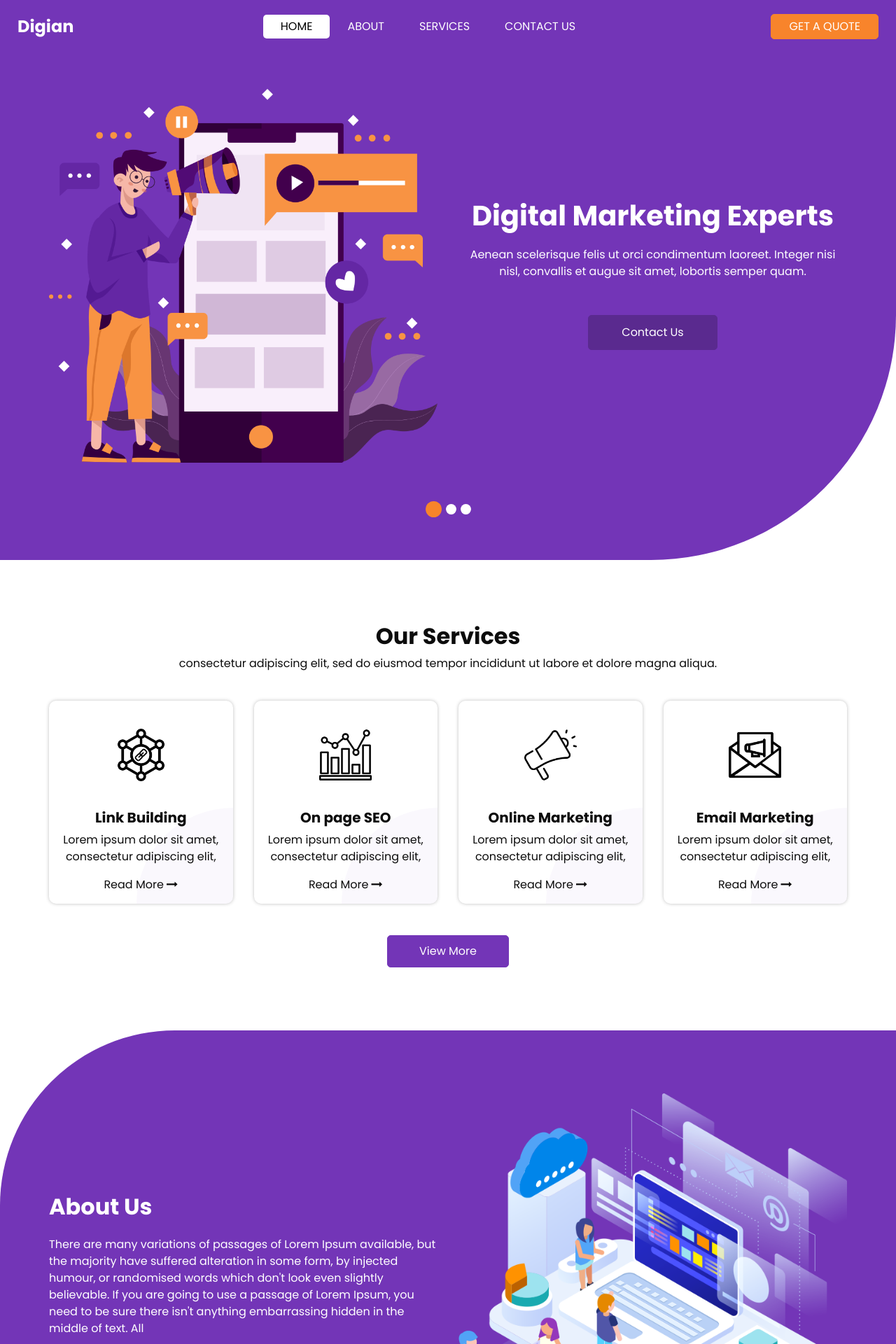
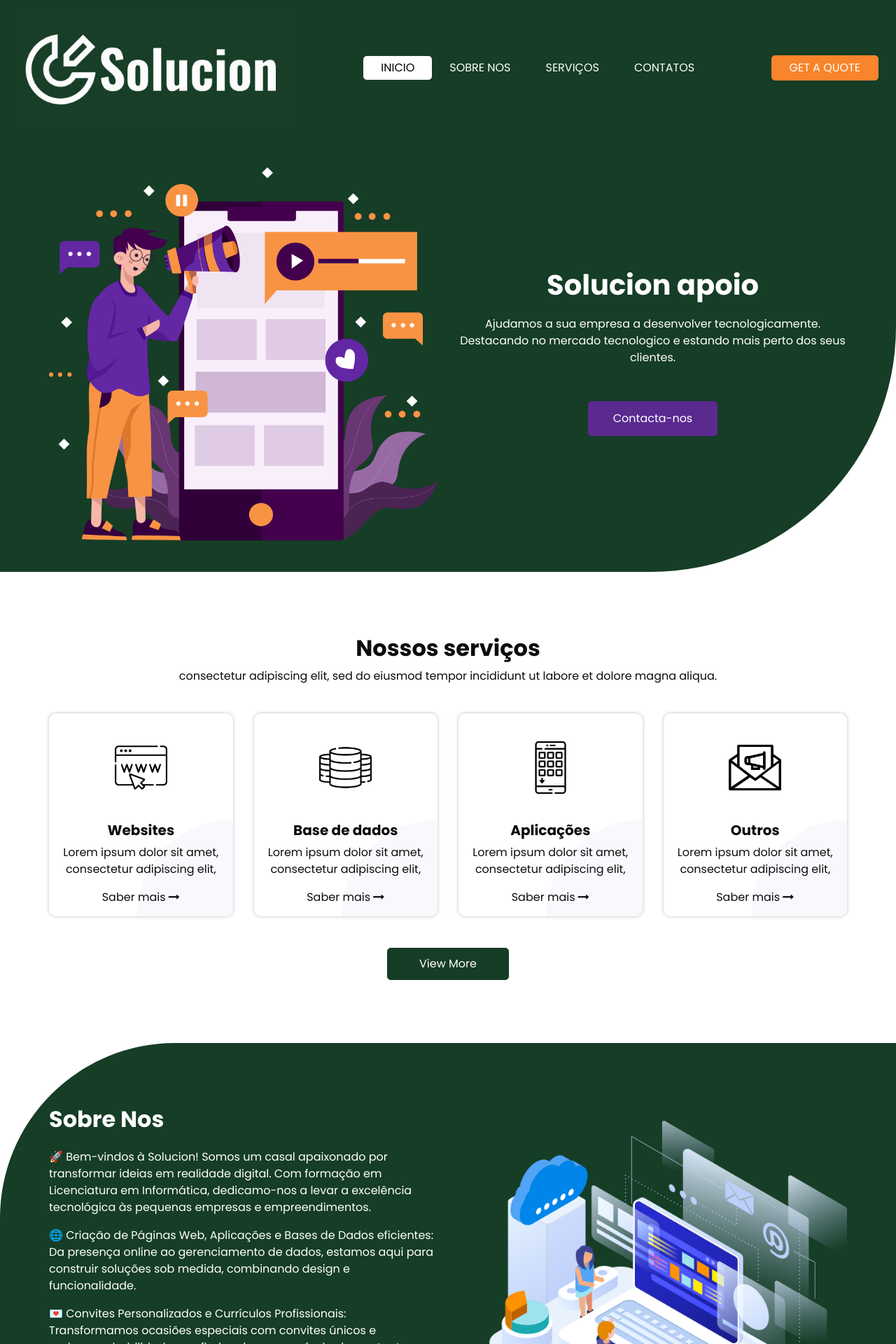
Before and after one commit to RedneyMonteiro15/Solucion, a PHP site: page / in a window 1280 px wide. Shown: the top 1920 px of the page at 70% size. Run offline with PHP 8.4, Linux system fonts and the light colour scheme; some libraries are stand-ins or nearby versions.

Commit message:
supervisão

```diff
--- a/css/style.css
+++ b/css/style.css
@@ -53,7 +53,7 @@ body {
 }
 
 .heading_container h2 span {
-  color: #7335b7;
+  color: #163D26;
 }
 
 .heading_container.heading_center {
@@ -92,7 +92,7 @@ a:focus {
   -webkit-box-direction: normal;
       -ms-flex-direction: column;
           flex-direction: column;
-  background-color: #7335b7;
+  background-color: #163D26;
   border-radius: 0 0 350px 0;
 }
 
@@ -439,7 +439,7 @@ a:focus {
 .service_section .box:hover::before {
   -webkit-transform: scale(5);
           transform: scale(5);
-  background-color: #7335b7;
+  background-color: #163D26;
 }
 
 .service_section .box:hover img {
@@ -460,12 +460,12 @@ a:focus {
 .service_section .btn-box a {
   display: inline-block;
   padding: 10px 45px;
-  background-color: #7335b7;
+  background-color: #163D26;
   color: #ffffff;
   border-radius: 5px;
   -webkit-transition: all 0.3s;
   transition: all 0.3s;
-  border: 1px solid #7335b7;
+  border: 1px solid #163D26;
 }
 
 .service_section .btn-box a:hover {
@@ -475,7 +475,7 @@ a:focus {
 }
 
 .about_section {
-  background-color: #7335b7;
+  background-color: #163D26;
   color: #ffffff;
   border-radius: 250px 0 250px 0;
 }
@@ -557,7 +557,7 @@ a:focus {
 }
 
 .case_section .box .detail-box a {
-  color: #7335b7;
+  color: #163D26;
 }
 
 .client_section .box {
@@ -596,7 +596,7 @@ a:focus {
 
 .client_section .box .client_info .client_name h6 {
   margin-bottom: 0;
-  color: #7335b7;
+  color: #163D26;
   font-weight: normal;
   font-size: 15px;
   text-transform: uppercase;
@@ -612,7 +612,7 @@ a:focus {
 
 .client_section .box .detail-box {
   background-color: #ffffff;
-  background-color: #7335b7;
+  background-color: #163D26;
   color: #ffffff;
   border-radius: 15px;
   padding: 85px 45px 15px 45px;
@@ -630,7 +630,7 @@ a:focus {
 }
 
 .client_section .carousel-indicators li {
-  background-color: #7335b7;
+  background-color: #163D26;
   width: 10px;
   height: 10px;
   border-radius: 100%;
@@ -687,12 +687,12 @@ a:focus {
   font-family: "Poppins", sans-serif;
   display: inline-block;
   padding: 10px 65px;
-  background-color: #7335b7;
+  background-color: #163D26;
   color: #ffffff;
   border-radius: 3px;
   -webkit-transition: all 0.3s;
   transition: all 0.3s;
-  border: 1px solid #7335b7;
+  border: 1px solid #163D26;
   color: #fff;
   margin-top: 10px;
 }
@@ -719,7 +719,7 @@ a:focus {
 }
 
 .footer_container {
-  background-color: #7335b7;
+  background-color: #163D26;
   color: #ffffff;
   border-radius: 350px 0 0 0;
   padding-top: 145px;
--- a/index.html
+++ b/index.php
@@ -1,5 +1,5 @@
 <!DOCTYPE html>
-<html lang="en">
+<html lang="pt">
 
 <head>
   <!-- Basic -->
@@ -12,7 +12,9 @@
   <meta name="description" content="" />
   <meta name="author" content="" />
 
-  <title>Digian</title>
+  <title>Inicio - Digian</title>
+
+  <link rel="shortcut icon" href="images/favicon.png" type="image/x-icon">
 
 
   <!-- bootstrap core css -->
@@ -36,9 +38,7 @@
       <div class="container-fluid">
         <nav class="navbar navbar-expand-lg custom_nav-container ">
           <a class="navbar-brand" href="index.html">
-            <span>
-              Digian
-            </span>
+          <img src="images/logo_verde.png" alt="Logo" srcset="">
           </a>
 
           <button class="navbar-toggler" type="button" data-toggle="collapse" data-target="#navbarSupportedContent" aria-controls="navbarSupportedContent" aria-expanded="false" aria-label="Toggle navigation">
@@ -48,16 +48,16 @@
           <div class="collapse navbar-collapse" id="navbarSupportedContent">
             <ul class="navbar-nav  ">
               <li class="nav-item active">
-                <a class="nav-link" href="index.html">Home <span class="sr-only">(current)</span></a>
+                <a class="nav-link" href="index.php">Inicio <span class="sr-only">(current)</span></a>
               </li>
               <li class="nav-item">
-                <a class="nav-link" href="about.html"> About</a>
+                <a class="nav-link" href="about.php"> Sobre Nos</a>
               </li>
               <li class="nav-item">
-                <a class="nav-link" href="service.html">Services</a>
+                <a class="nav-link" href="service.php">Serviços</a>
               </li>
               <li class="nav-item">
-                <a class="nav-link" href="contact.html">Contact Us</a>
+                <a class="nav-link" href="contact.php">Contatos</a>
               </li>
             </ul>
             <div class="quote_btn-container">
@@ -72,7 +72,7 @@
     <!-- end header section -->
     <!-- slider section -->
     <section class="slider_section ">
-      <div id="customCarousel1" class="carousel slide" data-ride="carousel">
+      <!-- <div id="customCarousel1" class="carousel slide" data-ride="carousel">
         <div class="carousel-inner">
           <div class="carousel-item active">
             <div class="container ">
@@ -85,14 +85,14 @@
                 <div class="col-md-6">
                   <div class="detail-box">
                     <h1>
-                      Digital Marketing Experts
+                      Solucion apoio
                     </h1>
                     <p>
-                      Aenean scelerisque felis ut orci condimentum laoreet. Integer nisi nisl, convallis et augue sit amet, lobortis semper quam.
+                      Ajudamos a sua empresa a desenvolver tecnologicamente. Destacando no mercado tecnologico e estando mais perto dos seus clientes.
                     </p>
                     <div class="btn-box">
                       <a href="" class="btn1">
-                        Contact Us
+                        Contacta-nos
                       </a>
                     </div>
                   </div>
@@ -158,6 +158,32 @@
           <li data-target="#customCarousel1" data-slide-to="1"></li>
           <li data-target="#customCarousel1" data-slide-to="2"></li>
         </ol>
+      </div> -->
+      <div class="carousel-item active">
+        <div class="container ">
+          <div class="row">
+            <div class="col-md-6">
+              <div class="img-box">
+                <img src="images/slider-img.png" alt="">
+              </div>
+            </div>
+            <div class="col-md-6">
+              <div class="detail-box">
+                <h1>
+                  Solucion apoio
+                </h1>
+                <p>
+                  Ajudamos a sua empresa a desenvolver tecnologicamente. Destacando no mercado tecnologico e estando mais perto dos seus clientes.
+                </p>
+                <div class="btn-box">
+                  <a href="" class="btn1">
+                    Contacta-nos
+                  </a>
+                </div>
+              </div>
+            </div>
+          </div>
+        </div>
       </div>
 
     </section>
@@ -169,7 +195,7 @@
     <div class="container">
       <div class="heading_container">
         <h2>
-          Our Services
+          Nossos serviços
         </h2>
         <p>
           consectetur adipiscing elit, sed do eiusmod tempor incididunt ut labore et dolore magna aliqua.
@@ -179,18 +205,18 @@
         <div class="col-md-6 col-lg-3">
           <div class="box">
             <div class="img-box">
-              <img src="images/s1.png" alt="">
+              <img src="images/websites.png" alt="">
             </div>
             <div class="detail-box">
               <h5>
-                Link Building
+                Websites
               </h5>
               <p>
                 Lorem ipsum dolor sit amet, consectetur adipiscing elit,
               </p>
               <a href="">
                 <span>
-                  Read More
+                  Saber mais
                 </span>
                 <i class="fa fa-long-arrow-right" aria-hidden="true"></i>
               </a>
@@ -200,18 +226,18 @@
         <div class="col-md-6 col-lg-3">
           <div class="box">
             <div class="img-box">
-              <img src="images/s2.png" alt="">
+              <img src="images/base_dados.png" alt="">
             </div>
             <div class="detail-box">
               <h5>
-                On page SEO
+                Base de dados
               </h5>
               <p>
                 Lorem ipsum dolor sit amet, consectetur adipiscing elit,
               </p>
               <a href="">
                 <span>
-                  Read More
+                  Saber mais
                 </span>
                 <i class="fa fa-long-arrow-right" aria-hidden="true"></i>
               </a>
@@ -221,18 +247,18 @@
         <div class="col-md-6 col-lg-3">
           <div class="box">
             <div class="img-box">
-              <img src="images/s3.png" alt="">
+              <img src="images/aplicacao.png" alt="">
             </div>
             <div class="detail-box">
               <h5>
-                Online Marketing
+                Aplicações
               </h5>
               <p>
                 Lorem ipsum dolor sit amet, consectetur adipiscing elit,
               </p>
               <a href="">
                 <span>
-                  Read More
+                  Saber mais
                 </span>
                 <i class="fa fa-long-arrow-right" aria-hidden="true"></i>
               </a>
@@ -246,14 +272,14 @@
             </div>
             <div class="detail-box">
               <h5>
-                Email Marketing
+                Outros
               </h5>
               <p>
                 Lorem ipsum dolor sit amet, consectetur adipiscing elit,
               </p>
               <a href="">
                 <span>
-                  Read More
+                  Saber mais
                 </span>
                 <i class="fa fa-long-arrow-right" aria-hidden="true"></i>
               </a>
@@ -279,17 +305,27 @@
           <div class="detail-box">
             <div class="heading_container">
               <h2>
-                About Us
+                Sobre Nos
               </h2>
             </div>
             <p>
-              There are many variations of passages of Lorem Ipsum available, but the majority have suffered alteration
-              in some form, by injected humour, or randomised words which don't look even slightly believable. If you
-              are going to use a passage of Lorem Ipsum, you need to be sure there isn't anything embarrassing hidden in
-              the middle of text. All
+              🚀 Bem-vindos à Solucion! Somos um casal apaixonado por transformar ideias em realidade digital. Com formação em Licenciatura em Informática, dedicamo-nos a levar a excelência tecnológica às pequenas empresas e empreendimentos.
             </p>
+            <p>
+              🌐 Criação de Páginas Web, Aplicações e Bases de Dados eficientes: Da presença online ao gerenciamento de dados, estamos aqui para construir soluções sob medida, combinando design e funcionalidade.
+            </p>
+            <p>
+            💌 Convites Personalizados e Currículos Profissionais: Transformamos ocasiões especiais com convites únicos e realçamos habilidades profissionais com currículos impactantes.
+            </p>
+            <p>
+            🌟 Ideias Elevadas, Soluções Práticas: Combinamos a paixão pela tecnologia com experiência académica para criar soluções inovadoras. Somos parceiros comprometidos, da conceção à entrega.
+            </p>
+            <p>
+            Junte-se a nós na jornada de transformação digital. Vamos criar o futuro juntos!
+            </p>
+
             <a href="">
-              Read More
+              Saber mais
             </a>
           </div>
         </div>
@@ -500,25 +536,25 @@
           <div class="form_container">
             <div class="heading_container">
               <h2>
-                Request A Call back
+                Ser contatado por nos
               </h2>
             </div>
             <form action="">
               <div>
-                <input type="text" placeholder="Full Name " />
+                <input type="text" placeholder="Nome" />
               </div>
               <div>
                 <input type="email" placeholder="Email" />
               </div>
               <div>
-                <input type="text" placeholder="Phone number" />
+                <input type="text" placeholder="Numero telemovel" />
               </div>
               <div>
-                <input type="text" class="message-box" placeholder="Message" />
+                <input type="text" class="message-box" placeholder="Mensagem" />
               </div>
               <div class="d-flex ">
                 <button>
-                  SEND
+                  Enviar
                 </button>
               </div>
             </form>
@@ -546,7 +582,7 @@
           <div class="col-md-6 col-lg-3 ">
             <div class="info_detail">
               <h4>
-                Digian
+                Solucion
               </h4>
               <p>
                 Necessary, making this the first true generator on the Internet. It uses a dictionary of over 200 Latin words, combined with a handful
@@ -559,17 +595,17 @@
                 Links
               </h4>
               <div class="info_links">
-                <a class="" href="index.html">
-                  Home
+                <a class="" href="index.php">
+                  Inicio
                 </a>
-                <a class="" href="about.html">
-                  About
+                <a class="" href="about.php">
+                  Sobre Nos
                 </a>
-                <a class="" href="service.html">
-                  Services
+                <a class="" href="service.php">
+                  Serviços
                 </a>
-                <a class="" href="contact.html">
-                  Contact Us
+                <a class="" href="contact.php">
+                  Contatos
                 </a>
               </div>
             </div>
@@ -588,25 +624,25 @@
           <div class="col-md-6 col-lg-3 mb-0 ml-auto">
             <div class="info_contact">
               <h4>
-                Address
+                Encontre-nos
               </h4>
               <div class="contact_link_box">
                 <a href="">
                   <i class="fa fa-map-marker" aria-hidden="true"></i>
                   <span>
-                    Location
+                    Rua x
                   </span>
                 </a>
                 <a href="">
                   <i class="fa fa-phone" aria-hidden="true"></i>
                   <span>
-                    Call +01 1234567890
+                    +351 1234567890
                   </span>
                 </a>
                 <a href="">
                   <i class="fa fa-envelope" aria-hidden="true"></i>
                   <span>
-                    demo@gmail.com
+                    solucion.apoio@gmail.com
                   </span>
                 </a>
               </div>
@@ -621,7 +657,7 @@
               <a href="">
                 <i class="fa fa-linkedin" aria-hidden="true"></i>
               </a>
-              <a href="">
+              <a href="https://www.instagram.com/solucion.apoio/">
                 <i class="fa fa-instagram" aria-hidden="true"></i>
               </a>
             </div>
@@ -636,8 +672,7 @@
     <footer class="footer_section">
       <div class="container">
         <p>
-          &copy; <span id="displayYear"></span> All Rights Reserved By
-          <a href="https://html.design/">Free Html Templates</a>
+         <span id="displayYear"></span>  &copy; Solucion Apoio
         </p>
       </div>
     </footer>
```
Also changed, not shown: about.php (renamed from contact.html, +53 -59 lines), contact.php (renamed from about.html, +58 -50 lines), inex.html (added, +11 -0 lines), service.php (renamed from service.html, +35 -38 lines), images/aplicacao.png (added), images/base_dados.png (added), images/favicon.png (added), images/logo_verde.png (added), images/websites.png (added).
